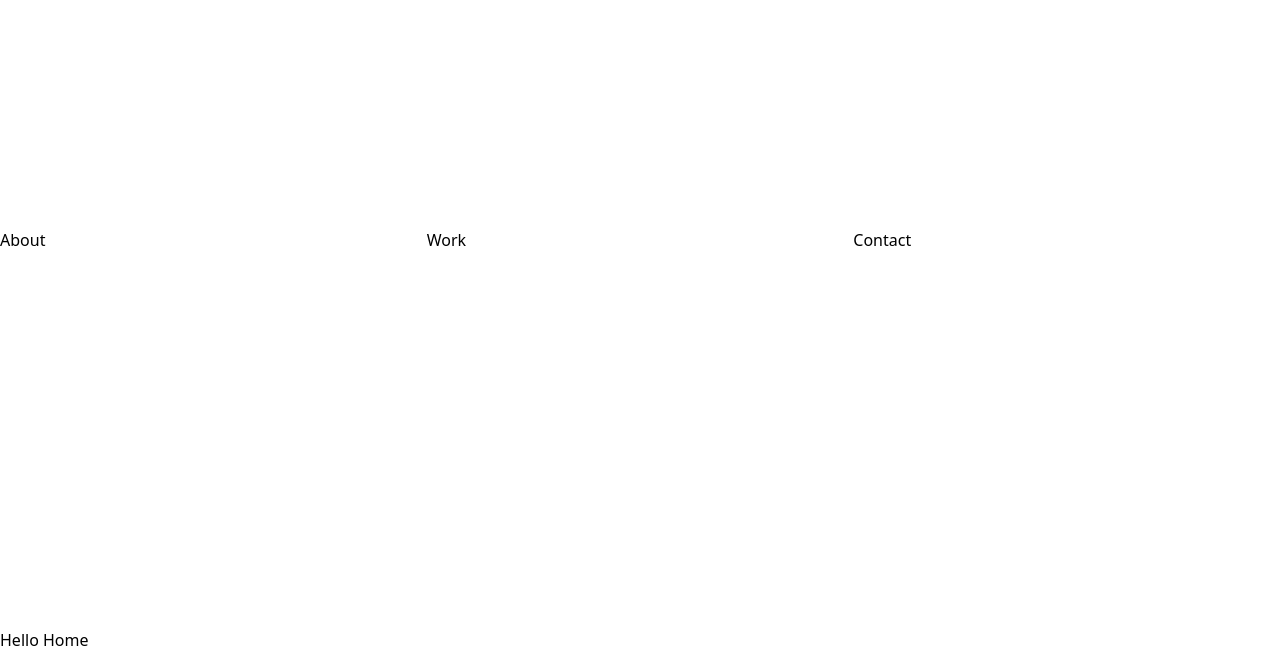
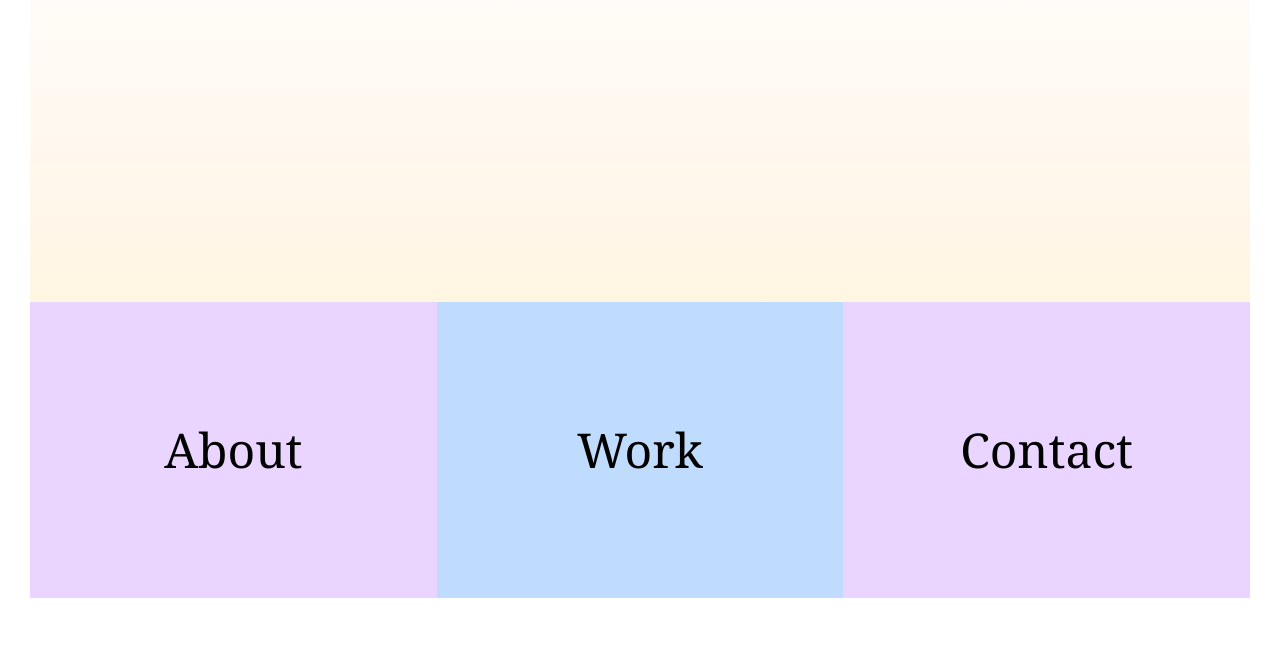
Before and after one commit to shanec98/portfolio, a Vue app: page / in a window 1280 px wide. Shown: the part 172-824 px from the top of the page. After the commit the page ends 800 px from the top, so only its background shows below. Built offline with nearby package versions, Linux system fonts and the light colour scheme.

Commit message:
latest updates to homepage

```diff
--- a/dev-dist/sw.js
+++ b/dev-dist/sw.js
@@ -82,7 +82,7 @@ define(['./workbox-b5f7729d'], (function (workbox) { 'use strict';
     "revision": "3ca0b8505b4bec776b69afdba2768812"
   }, {
     "url": "index.html",
-    "revision": "0.csfdd6g4t8g"
+    "revision": "0.oiirmvp4vag"
   }], {});
   workbox.cleanupOutdatedCaches();
   workbox.registerRoute(new workbox.NavigationRoute(workbox.createHandlerBoundToURL("index.html"), {
--- a/src/App.vue
+++ b/src/App.vue
@@ -1,6 +1,10 @@
 <template>
   <!-- components associated with these routes will be rendered inside the <router-view> when their routes are activated-->
-  <router-view></router-view>
+  <router-view v-slot="{ Component }">
+    <transition name="fade" mode="out-in">
+      <component :is="Component"></component>
+    </transition>
+  </router-view>
 </template>
 
 <script>
@@ -9,4 +13,17 @@ export default {
 }
 </script>
 
-<style></style>
+<style>
+.fade-enter-from {
+  opacity: 0;
+}
+
+.fade-enter-active {
+  transition: all 0.5s linear;
+}
+
+.fade-leave-to {
+  transition: all 0.5s linear;
+  opacity: 0;
+}
+</style>
--- a/src/components/SectionButton.vue
+++ b/src/components/SectionButton.vue
@@ -1,5 +1,16 @@
 <template>
-  <router-link :to="{ name: section }">{{ name }}</router-link>
+  <router-link
+    :to="{ name: section }"
+    class="font-serif text-3xl md:text-4xl lg:text-5xl flex basis-1/3 items-center justify-center group [transform:translateZ(0)]"
+    :class="bgColor"
+  >
+    <span
+      class="absolute h-calc w-calc scale-[0] opacity-0 group-hover:scale-[1] group-hover:opacity-100 transition ease-in-out duration-300"
+      :class="hoverBgColor"
+    >
+    </span
+    >{{ name }}</router-link
+  >
 </template>
 
 <script>
@@ -12,7 +23,18 @@ export default {
     name: {
       type: String,
       required: true
-    }
+    },
+    hoverBgColor: {},
+    bgColor: {}
   }
 }
 </script>
+
+<style>
+.h-calc {
+  height: calc(100% - 20px);
+}
+.w-calc {
+  width: calc(100% - 20px);
+}
+</style>
--- a/src/views/Home.vue
+++ b/src/views/Home.vue
@@ -1,14 +1,27 @@
 <template>
   <!-- content above buttons -->
 
-  <div class="relative h-svh w-full">
-    <div class="absolute inset-x-0 bottom-0 flex h-1/2">
-      <section-button class="basis-1/3" section="about" name="About"></section-button>
-      <section-button class="basis-1/3" section="work" name="Work"> </section-button>
-      <section-button class="basis-1/3" section="contact" name="Contact"> </section-button>
+  <div
+    class="relative border-white lg:border-30 sm:border-8 md:border-15 h-lvh w-full bg-gradient-to-b from-white via-beige to-cream"
+  >
+    <div class="absolute inset-x-0 bottom-0 flex h-2/5">
+      <section-button
+        section="about"
+        name="About"
+        bgColor="bg-purple-200"
+        hoverBgColor="bg-blue-200"
+      ></section-button>
+      <section-button section="work" name="Work" bgColor="bg-blue-200" hoverBgColor="bg-purple-200">
+      </section-button>
+      <section-button
+        section="contact"
+        name="Contact"
+        bgColor="bg-purple-200"
+        hoverBgColor="bg-blue-200"
+      >
+      </section-button>
     </div>
   </div>
-  <p>Hello Home</p>
 </template>
 
 <script>
--- a/tailwind.config.js
+++ b/tailwind.config.js
@@ -2,7 +2,17 @@
 module.exports = {
   content: ['./index.html', './src/**/*.{vue, js,ts,jsx,tsx}'],
   theme: {
-    extend: {}
+    extend: {
+      colors: {
+        beige: '#fff6e9',
+        cream: '#FFF9C6'
+      },
+      borderWidth: {
+        10: '10px',
+        15: '15px',
+        30: '30px'
+      }
+    }
   },
   plugins: []
 }
```
Also changed, not shown: public/assets/img/white-wood.jpg (added), 1 other file (tests, documents, lock files or other folders).
